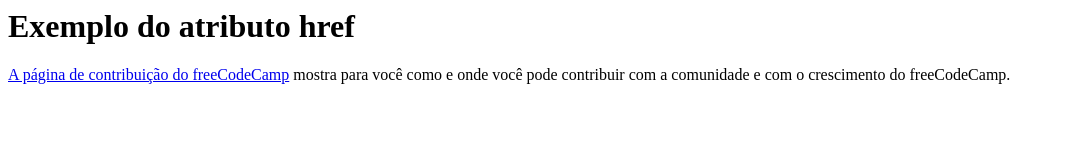
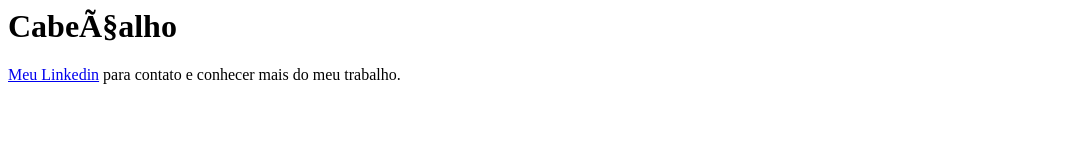
Before and after one commit to RafaelTSantos99/RafaelTSantos99.github.io, a plain HTML site: page index.html in a window 1280 px wide. Shown: the whole page, without its empty margins (0-1065 px from the left). Drawn offline with Linux system fonts and the light colour scheme.

Commit message:
Update index.html

```diff
--- a/index.html
+++ b/index.html
@@ -1,12 +1,12 @@
-<html>
+<html charset="UTF-8">
     <head>
-        <title>Exemplo do atributo href</title>
+        <title>Título principal</title>
     </head>
     <body>
-        <h1>Exemplo do atributo href</h1>
+        <h1>Cabeçalho</h1>
         <p>
-            <a href="https://www.freecodecamp.org/contribute/">A página de contribuição do freeCodeCamp</a>
-            mostra para você como e onde você pode contribuir com a comunidade e com o crescimento do freeCodeCamp.
+            <a href="https://www.linkedin.com/in/RafaelTSantos">Meu Linkedin</a>
+            para contato e conhecer mais do meu trabalho.
         </p>
     </body>
 </html>
```
